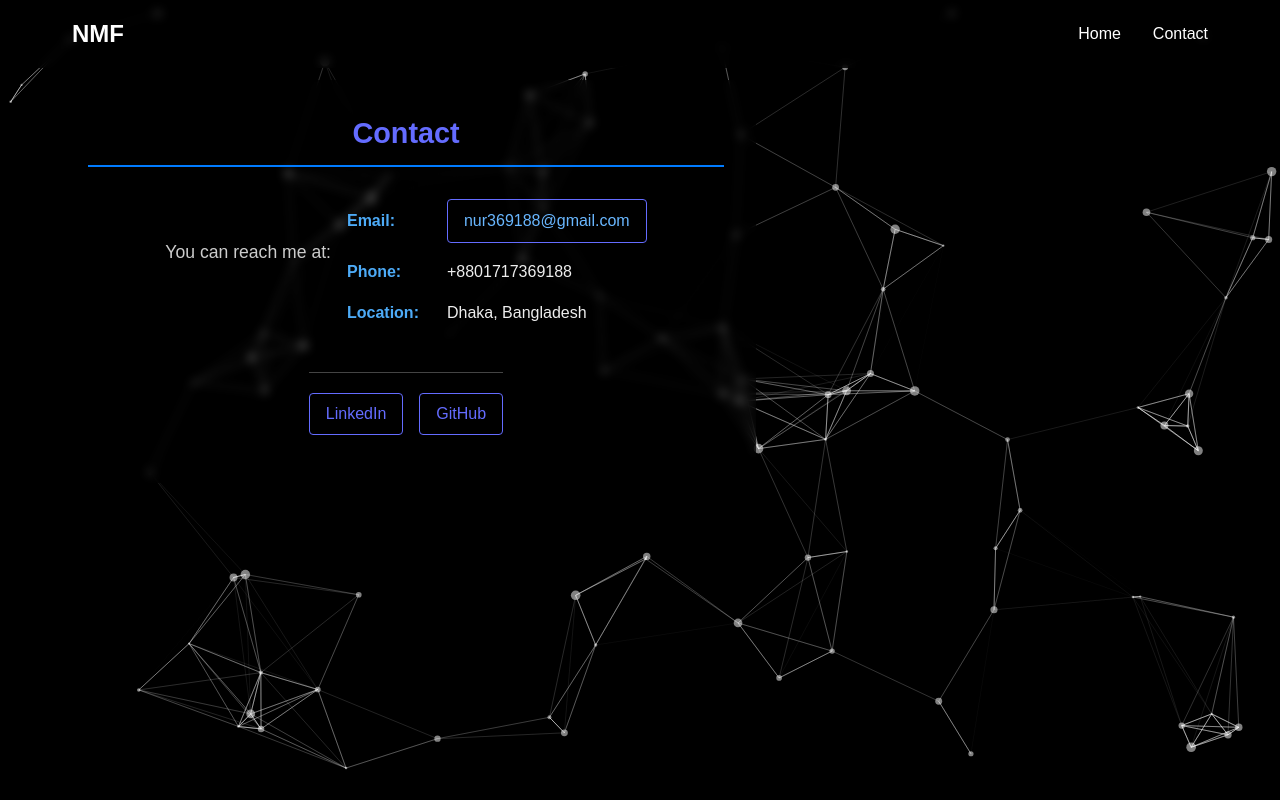
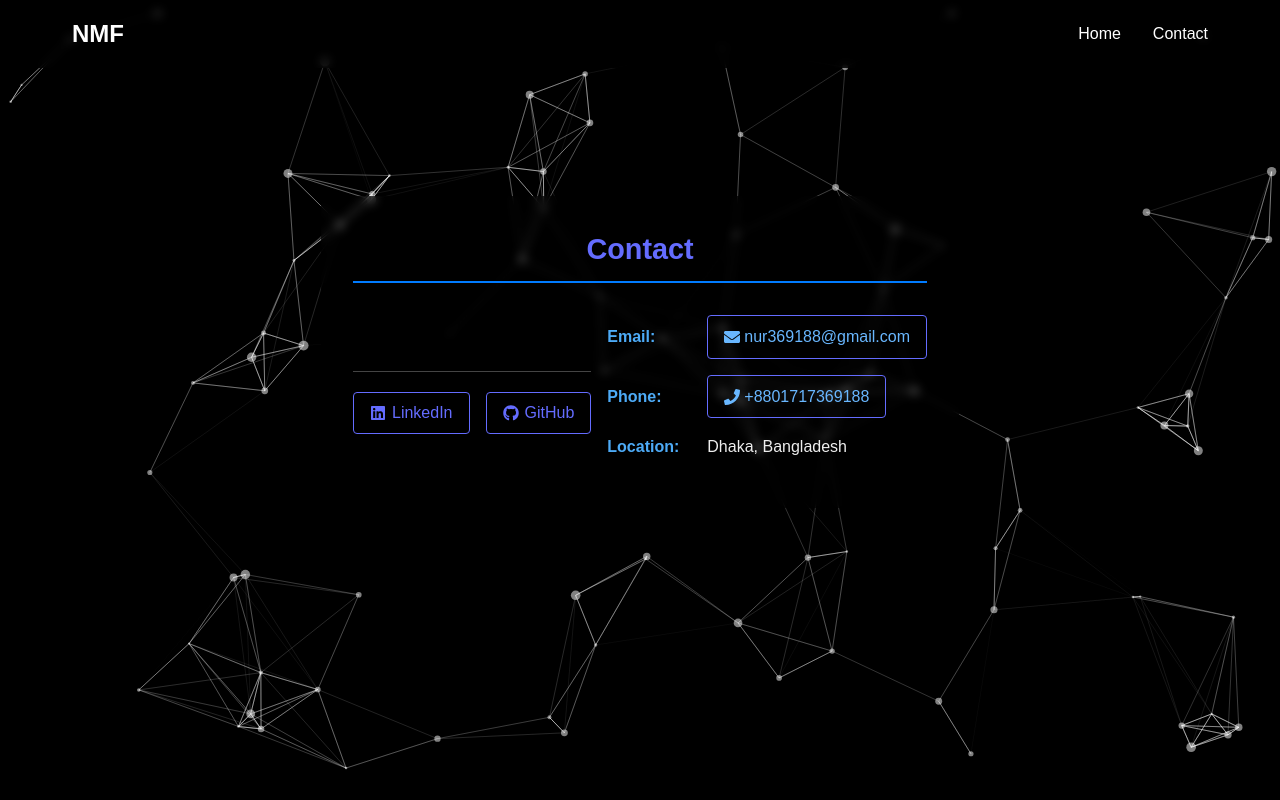
Before and after one commit to nurfarazi/personal-webpage, a React (Vite) app: page /contact in a window 1280 px wide. Built offline with nearby package versions, Linux system fonts and the light colour scheme.

Commit message:
feat: add react-icons for enhanced social links in Contact component; update styles for better alignment and accessibility

```diff
--- a/package.json
+++ b/package.json
@@ -12,6 +12,7 @@
   "dependencies": {
     "react": "^19.0.0",
     "react-dom": "^19.0.0",
+    "react-icons": "^5.5.0",
     "react-router-dom": "^7.4.0",
     "react-tsparticles": "^2.12.2",
     "tsparticles": "^3.8.1",
--- a/src/pages/Contact.css
+++ b/src/pages/Contact.css
@@ -2,7 +2,7 @@
   padding: 40px 0; /* Adjusted padding */
   /* Removed background-color, border-radius, box-shadow */
   max-width: 700px; /* Slightly wider */
-  margin: 40px auto;
+  margin: 0 auto; /* Centered within its parent */
   text-align: left; /* Align section content left */
 }
 
@@ -103,3 +103,21 @@
   background-color: #646cff;
   color: #000000;
 }
+
+.contact-center-wrapper {
+  display: flex;
+  justify-content: center;
+  align-items: center;
+  min-height: 80vh;
+}
+
+/* Add or update the container class to ensure perfect centering */
+.container {
+  margin: 0 auto;
+  /* Optionally, set a max-width if not already set elsewhere */
+  /* max-width: 700px; */
+  width: 100%;
+  display: flex;
+  justify-content: center;
+  align-items: center;
+}
--- a/src/pages/Contact.tsx
+++ b/src/pages/Contact.tsx
@@ -1,45 +1,76 @@
 import './Contact.css'; // Import the CSS file
+import { FaLinkedin, FaGithub, FaEnvelope, FaPhone } from 'react-icons/fa';
 
 const Contact = () => {
   return (
+    <div className="contact-center-wrapper">
       <div className="container">
         <section className="section contact">
           <h2>Contact</h2>
           <div className="contact-info">
-          <p>
-            You can reach me at:
-          </p>
-          <ul>
-            <li>
-              <strong>Email:</strong>{' '}
-              <a href="mailto:nur369188@gmail.com">nur369188@gmail.com</a>
-            </li>
-            <li>
-              <strong>Phone:</strong> +8801717369188
-            </li>
-            <li>
-              <strong>Location:</strong> Dhaka, Bangladesh
-            </li>
-          </ul>
             <div className="social-links">
               <a
                 href="https://www.linkedin.com/in/nurfarazi/"
                 target="_blank"
                 rel="noopener noreferrer"
+                aria-label="LinkedIn profile"
+                title="LinkedIn"
+                style={{ display: 'inline-flex', alignItems: 'center' }}
               >
+                <span style={{ display: 'flex', alignItems: 'center' }}>
+                  <FaLinkedin style={{ marginRight: 6 }} />
                   LinkedIn
+                </span>
               </a>
               <a
                 href="https://github.com/nurfarazi"
                 target="_blank"
                 rel="noopener noreferrer"
                 className="github"
+                aria-label="GitHub profile"
+                title="GitHub"
+                style={{ display: 'inline-flex', alignItems: 'center' }}
               >
+                <span style={{ display: 'flex', alignItems: 'center' }}>
+                  <FaGithub style={{ marginRight: 6 }} />
                   GitHub
+                </span>
               </a>
             </div>
+            <ul>
+              <li>
+                <strong>Email:</strong>{' '}
+                <a
+                  href="mailto:nur369188@gmail.com"
+                  title="Send email to nur369188@gmail.com"
+                  style={{ display: 'inline-flex', alignItems: 'center' }}
+                >
+                  <span style={{ display: 'flex', alignItems: 'center' }}>
+                    <FaEnvelope style={{ marginRight: 4 }} />
+                    nur369188@gmail.com
+                  </span>
+                </a>
+              </li>
+              <li>
+                <strong>Phone:</strong>{' '}
+                <a
+                  href="tel:+8801717369188"
+                  title="Call +8801717369188"
+                  style={{ display: 'inline-flex', alignItems: 'center' }}
+                >
+                  <span style={{ display: 'flex', alignItems: 'center' }}>
+                    <FaPhone style={{ marginRight: 4 }} />
+                    +8801717369188
+                  </span>
+                </a>
+              </li>
+              <li>
+                <strong>Location:</strong> Dhaka, Bangladesh
+              </li>
+            </ul>
           </div>
         </section>
+      </div>
     </div>
   );
 };
```
Also changed, not shown: 1 other file (tests, documents, lock files or other folders). Lines whose indentation alone changed are shown as unchanged.
